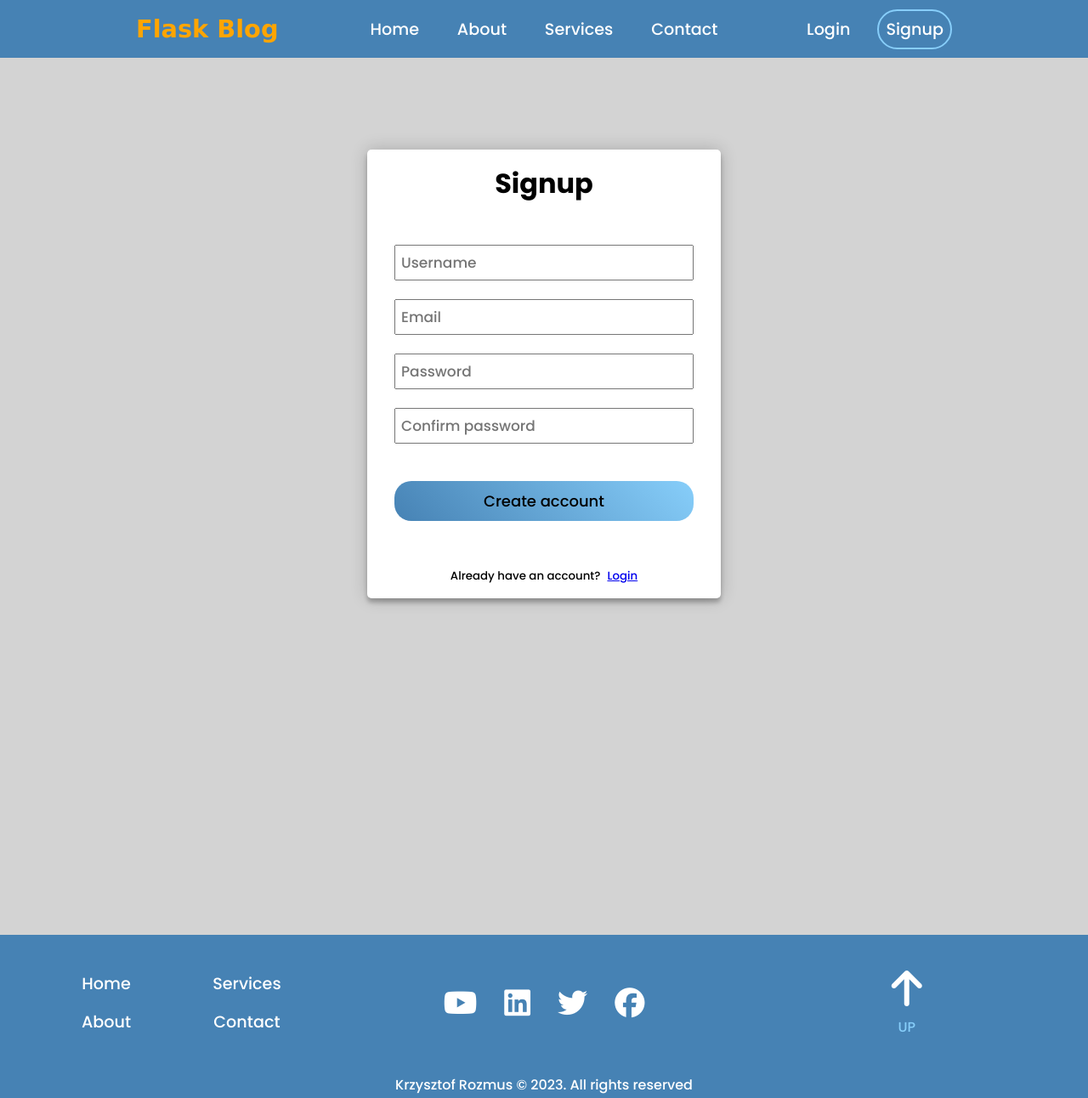
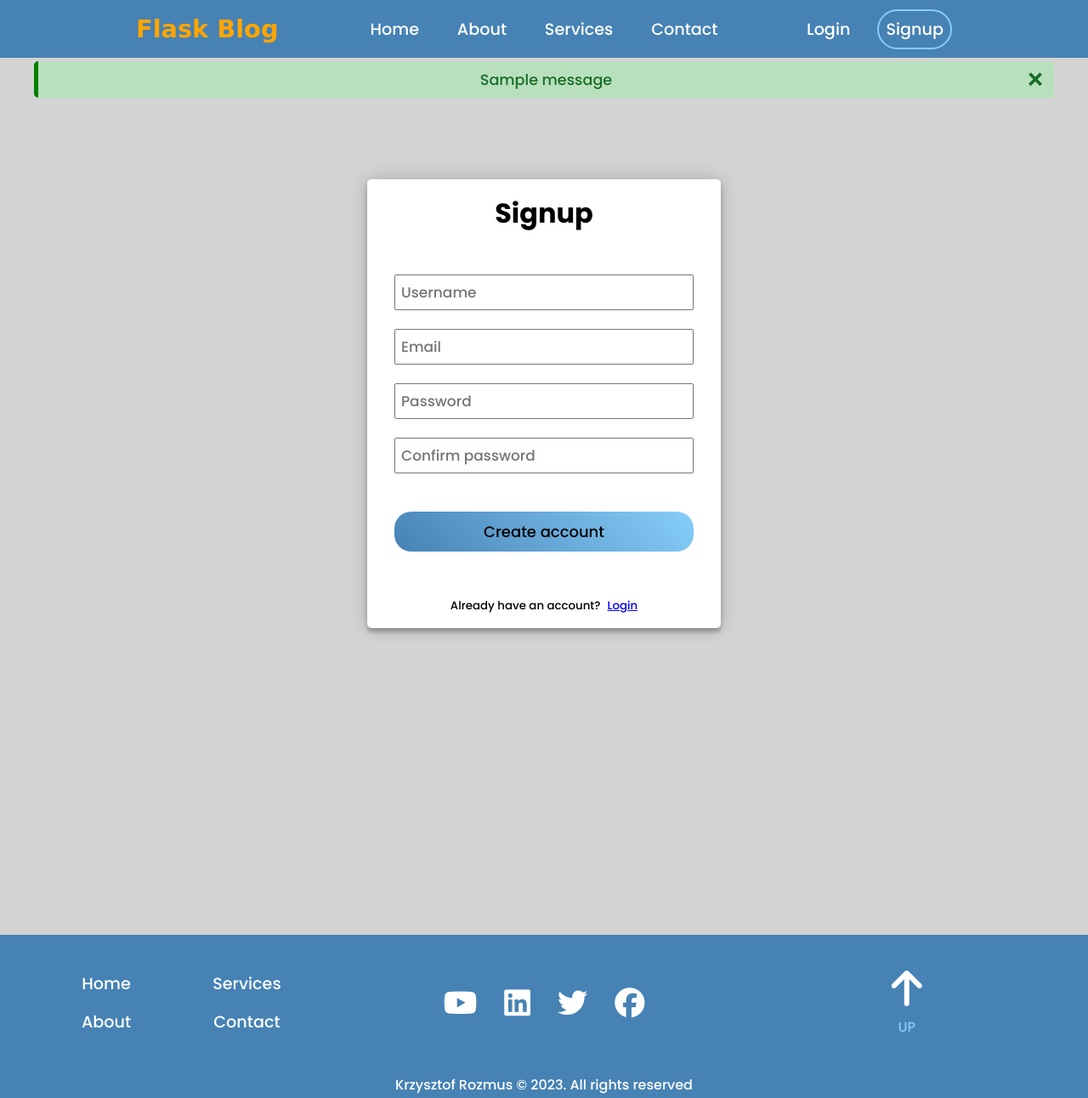
Before and after one commit to KrzysztofRozmus/flask-blog, a Flask app: page /signup in a window 1280 px wide. Shown: the whole page at 85% size. Run offline with Flask 3, Linux system fonts and the light colour scheme; tables that the repository leaves empty hold one stand-in row (values such as "Sample post"); one stand-in notice (Sample message) is shown; some libraries are stand-ins or nearby versions.

Commit message:
Add flash messages

```diff
--- a/blog/routes.py
+++ b/blog/routes.py
@@ -1,5 +1,5 @@
 from blog import app, db
-from flask import render_template, redirect, url_for
+from flask import render_template, redirect, url_for, flash
 from blog.forms.auth import SignupForm, LoginForm
 from blog.models.user import User
 from werkzeug.security import generate_password_hash, check_password_hash
@@ -18,10 +18,12 @@ def signup():
     if form.validate_on_submit():
         user = User(username=form.username.data,
                     email=form.email.data,
-                    password=generate_password_hash(form.password.data))
+                    password=generate_password_hash(form.password.data, "scrypt"))
 
         db.session.add(user)
         db.session.commit()
+
+        flash("The account has been created. You can log in now.", "success")
         return redirect(url_for("login"))
 
     return render_template("auth/signup.html", form=form)
@@ -32,11 +34,12 @@ def login():
     form = LoginForm()
 
     if form.validate_on_submit():
-        user = db.session.execute(db.select(User).filter_by(email=form.email.data)).scalar_one()
+        user = db.session.execute(db.select(User).filter_by(email=form.email.data)).scalar()
         password = check_password_hash(user.password,
                                        form.password.data)
 
         if password:
+            flash(f"Successfully logged in. Welcome {user.username} :)", "success")
             return redirect(url_for("signup"))
 
         return redirect(url_for("login"))
--- /dev/null
+++ b/blog/static/base.css
@@ -0,0 +1,78 @@
+* {
+    margin: 0;
+    padding: 0;
+    box-sizing: border-box;
+    font-family: 'Poppins', sans-serif;
+}
+
+body {
+    display: block;
+}
+
+.main-content {
+    background-color: lightgray;
+    min-height: 1100px;
+    display: flex;
+    flex-direction: column;
+    align-items: center;
+}
+
+
+/* ================================ Forms errors ================================ */
+.errors {
+    margin-top: 0;
+    color: red;
+    font-size: 12px;
+    text-align: left;
+    list-style: none;
+}
+
+/* Thanks to this value does not change the distance between the boxes of the login or
+signup form after displaying an error under the box */
+.form-box-error {
+    height: 40px;
+}
+
+
+/* ================================ Flash messages ================================ */
+.success,
+.danger,
+.info {
+    display: flex;
+    height: 2.7rem;
+    width: 75rem;
+    font-size: 1.1rem;
+    border-radius: 5px;
+    list-style: none;
+    margin-top: 4.5rem;
+    margin-bottom: -5rem;
+    justify-content: center;
+    align-items: center;
+    position: relative;
+}
+
+.success {
+    color: rgb(24, 109, 41);
+    border-left: 5px solid green;
+    background-color: rgb(185, 224, 189);
+}
+
+.danger {
+    color: rgb(180, 53, 53);
+    border-left: 5px solid red;
+    background-color: rgb(238, 201, 201);
+}
+
+.info {
+    color: rgb(22, 106, 145);
+    border-left: 5px solid rgb(5, 165, 240);
+    /* background-color: rgb(189, 222, 238); */
+    background-color: lightskyblue;
+}
+
+.flash-close-button {
+    position: absolute;
+    right: 0.6rem;
+    font-size: 2.2rem;
+    cursor: pointer;
+}
--- a/blog/static/general.css
+++ /dev/null
@@ -1,32 +0,0 @@
-* {
-    margin: 0;
-    padding: 0;
-    box-sizing: border-box;
-    font-family: 'Poppins', sans-serif;
-}
-
-body {
-    display: block;
-}
-
-.main-content {
-    background-color: lightgray;
-    min-height: 1100px;
-    display: flex;
-    justify-content: center;
-}
-
-
-.errors {
-    margin-top: 0;
-    color: red;
-    font-size: 12px;
-    text-align: left;
-    list-style: none;
-}
-
-/* Thanks to this value does not change the distance between the boxes of the login or
-signup form after displaying an error under the box */
-.form-box-error {
-    height: 40px;
-}
--- a/blog/templates/base.html
+++ b/blog/templates/base.html
@@ -6,8 +6,9 @@
     <meta name="viewport" content="width=device-width, initial-scale=1.0">
     <link rel="preconnect" href="https://fonts.googleapis.com">
     <link rel="preconnect" href="https://fonts.gstatic.com" crossorigin>
-    <link rel="stylesheet" href="https://fonts.googleapis.com/css2?family=Poppins:ital,wght@0,100;0,200;0,500;0,700;1,100;1,200;1,500;1,700&display=swap">
-    <link rel="stylesheet" href="{{ url_for('static', filename='general.css') }}">
+    <link rel="stylesheet"
+        href="https://fonts.googleapis.com/css2?family=Poppins:ital,wght@0,100;0,200;0,500;0,700;1,100;1,200;1,500;1,700&display=swap">
+    <link rel="stylesheet" href="{{ url_for('static', filename='base.css') }}">
     <link rel="stylesheet" href="{{ url_for('static', filename='navbar.css') }}">
     <link rel="stylesheet" href="{{ url_for('static', filename='footer.css') }}">
     <link rel="stylesheet" href="{{ url_for('static', filename='signup&login.css') }}">
@@ -19,8 +20,22 @@
     {% include "navbar.html" %}
 
     <div class="main-content">
-        {% block content %}
-        {% endblock content %}
+
+        {% with messages = get_flashed_messages(with_categories=true) %}
+            {% if messages %}
+            <ul>
+                {% for category, message in messages %}
+                    <li class="{{ category }}">
+                        <span class="flash-close-button" onclick="this.parentElement.style.display='none';">&times;</span>
+                        {{ message }}
+                    </li>
+                {% endfor %}
+            </ul>
+            {% endif %}
+        {% endwith %}
+
+        {% block content %}{% endblock content %}
+
     </div>
 
     {% include "footer.html" %}
```
